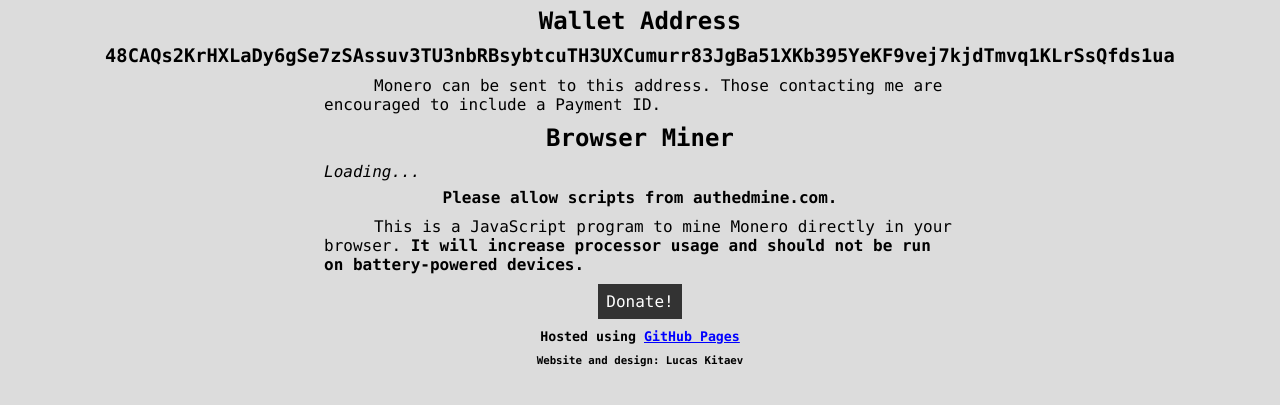
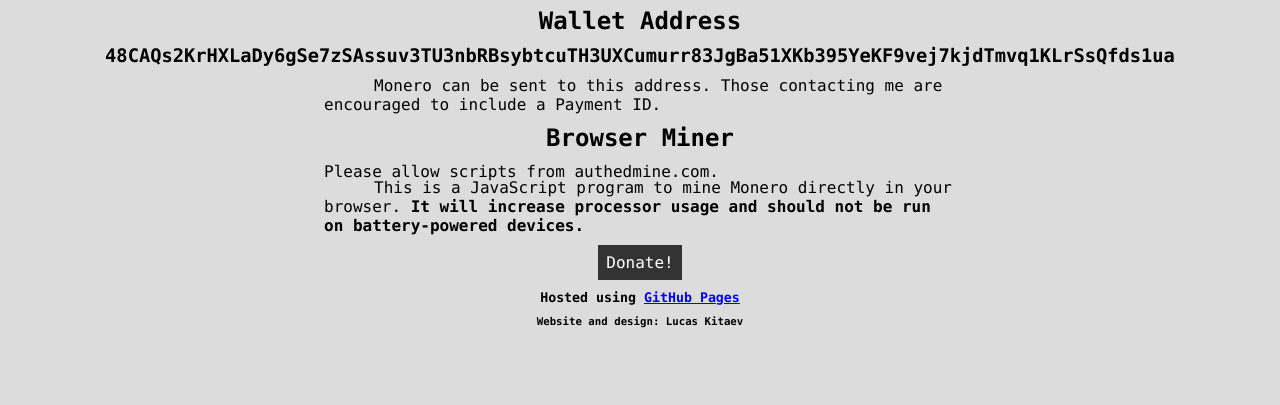
Before and after one commit to bobsmith947/bobsmith947.github.io, a plain HTML site: page donate.html in a window 1280 px wide. Shown: the part 373-778 px from the top of the page. Drawn offline with Linux system fonts and the light colour scheme.

Commit message:
update miner

```diff
--- a/scripts/mine.js
+++ b/scripts/mine.js
@@ -1,16 +1,14 @@
 "use strict";
 document.getElementById("mine").onerror = () => {
-  var node = document.createElement("h4");
-  var text = document.createTextNode("Please allow scripts from authedmine.com.");
-  node.appendChild(text);
-  document.getElementById("notify").appendChild(node);
+  var miner = document.querySelector(".coinhive-miner");
+  miner.innerHTML = "Please allow scripts from authedmine.com.";
+  miner.style.height = "1em";
 }
 document.getElementById("mine").onload = () => {
   var node = document.createElement("h4");
   var text = document.createTextNode("It's not a good idea to increase threads past what it initially is.");
   node.appendChild(text);
   document.getElementById("notify").appendChild(node);
-  document.querySelector(".coinhive-miner").style.height = "310px";
   window.addEventListener("beforeunload", ev => {
     ev.returnValue = "The miner may be running. Are you sure want to leave this page?";
   })
--- a/styles/style.css
+++ b/styles/style.css
@@ -102,7 +102,7 @@
 }
 .coinhive-miner {
   width: 50%;
-  height: 1em;
+  height: 310px;
   margin: auto;
 }
 #top {width: 25%}
```
